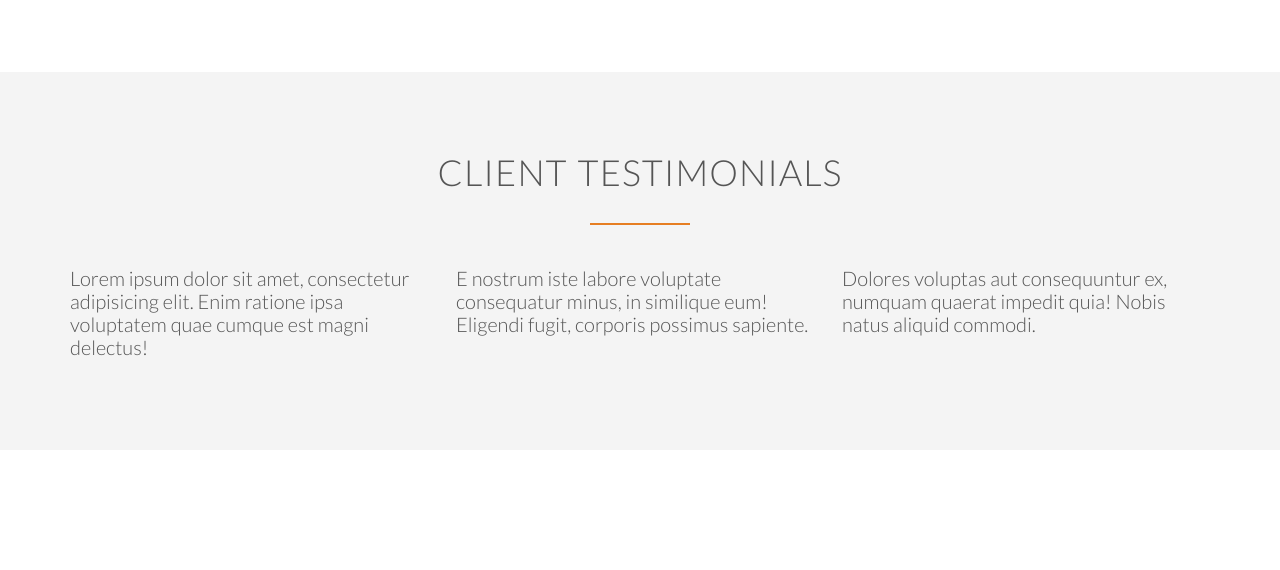
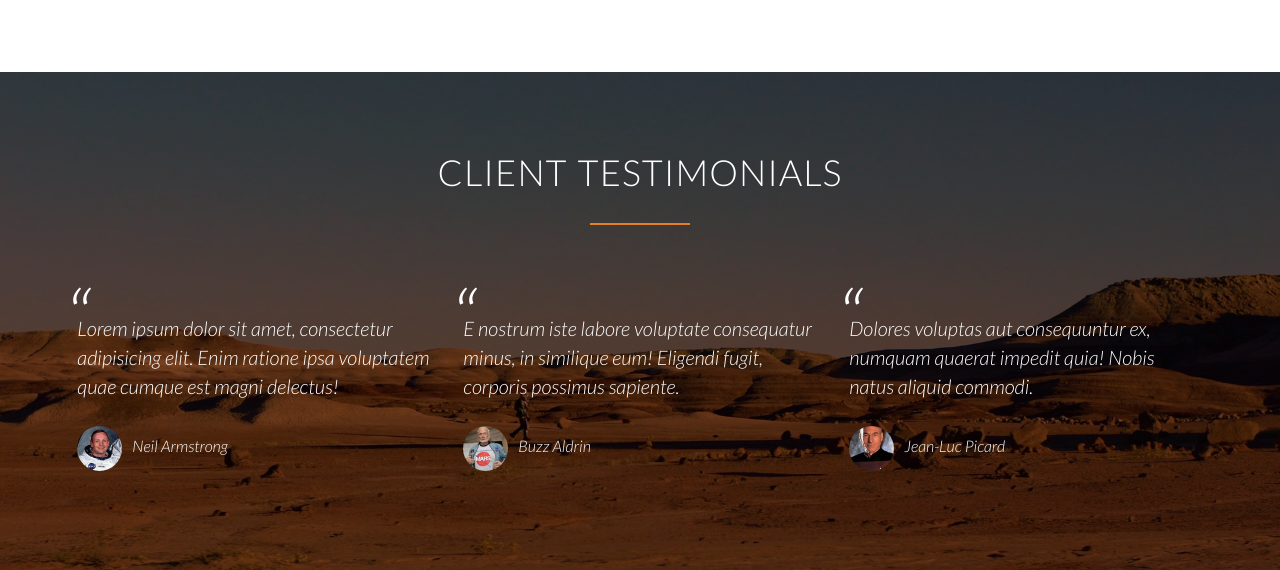
Before and after one commit to josip1987/space-travel-website, a website built with webpack: page app/index.html in a window 1280 px wide. Shown: the part 3210-3780 px from the top of the page. Before the commit the page ends 3660 px from the top, so only its background shows below. Built offline with nearby package versions, Linux system fonts and the light colour scheme.

Commit message:
testimonials revisit

```diff
--- a/app/assets/styles/modules/_hero.css
+++ b/app/assets/styles/modules/_hero.css
@@ -3,6 +3,7 @@
 	background-size: cover;
 	background-position: center;
 	height: 100vh;
+	background-attachment: fixed;
 
 	&__text {
 		position: absolute;
--- a/app/assets/styles/modules/_section-testimonials.css
+++ b/app/assets/styles/modules/_section-testimonials.css
@@ -1,3 +1,36 @@
 .testimonials {
-	background-color: $whitecoffee;
+	background-image: linear-gradient(rgba(0, 0, 0, 0.5), rgba(0, 0, 0, 0.5)), url(../../../assets/images/background-1.jpg);
+	background-size: cover;
+	color: $white;
+	background-attachment: fixed;
+
+	&__quote {
+		padding: 2%;
+		font-style: italic;
+		line-height: 145%;
+		position: relative;
+		margin-top: 40px;
+
+		& cite {
+			font-size: 1rem;
+			margin-top: 25px;
+			display: block;
+		}
+
+		&--image {
+			height: 45px;
+			border-radius: 50%;
+			margin-right: 10px;
+			vertical-align: middle;
+		}
+	}
+
+	&__quote::before {
+		content: "\201C";
+		display: block;
+		position: absolute;
+		top: -5px;
+		left: -5px;
+		font-size: 5rem;
+	}
 }
--- a/app/index.html
+++ b/app/index.html
@@ -222,20 +222,23 @@
 
 		<div class="row">
 			<div class="col span-1-of-3">
-				<blockquote>
+				<blockquote class="testimonials__quote">
 					Lorem ipsum dolor sit amet, consectetur adipisicing elit. Enim ratione ipsa voluptatem quae cumque est magni delectus!
+					<cite><img src="../assets/images/customer1.jpg" alt="Quote" class="testimonials__quote--image">Neil Armstrong</cite>
 				</blockquote>
 			</div> <!--/ .col span-1-of-3 -->
 
 			<div class="col span-1-of-3">
-				<blockquote>
+				<blockquote class="testimonials__quote">
 					E nostrum iste labore voluptate consequatur minus, in similique eum! Eligendi fugit, corporis possimus sapiente.
+					<cite><img src="../assets/images/customer2.jpg" alt="Quote" class="testimonials__quote--image">Buzz Aldrin</cite>
 				</blockquote>
 			</div> <!--/ .col span-1-of-3 -->
 
 			<div class="col span-1-of-3">
-				<blockquote>
+				<blockquote class="testimonials__quote">
 					Dolores voluptas aut consequuntur ex, numquam quaerat impedit quia! Nobis natus aliquid commodi.
+					<cite><img src="../assets/images/customer3.jpg" alt="Quote" class="testimonials__quote--image">Jean-Luc Picard</cite>
 				</blockquote>
 			</div> <!--/ .col span-1-of-3 -->
 		</div>  <!--/ .row -->
--- a/app/temp/styles/styles.css
+++ b/app/temp/styles/styles.css
@@ -1173,6 +1173,7 @@ h3 {
 	background-size: cover;
 	background-position: center;
 	height: 100vh;
+	background-attachment: fixed;
 }
 
 .hero__text {
@@ -1433,7 +1434,40 @@ h3 {
 }
 
 .testimonials {
-	background-color: #f4f4f4;
+	background-image: linear-gradient(rgba(0, 0, 0, 0.5), rgba(0, 0, 0, 0.5)), url(../../../assets/images/background-1.jpg);
+	background-size: cover;
+	color: #ffffff;
+	background-attachment: fixed;
+}
+
+.testimonials__quote {
+  padding: 2%;
+  font-style: italic;
+  line-height: 145%;
+  position: relative;
+  margin-top: 40px;
+}
+
+.testimonials__quote cite {
+  font-size: 1rem;
+  margin-top: 25px;
+  display: block;
+}
+
+.testimonials__quote--image {
+  height: 45px;
+  border-radius: 50%;
+  margin-right: 10px;
+  vertical-align: middle;
+}
+
+.testimonials__quote::before {
+  content: "\201C";
+  display: block;
+  position: absolute;
+  top: -5px;
+  left: -5px;
+  font-size: 5rem;
 }
 
 .icon-big {
```
Also changed, not shown: app/assets/images/background-1.jpg (added), app/assets/images/customer1.jpg (added), app/assets/images/customer2.jpg (added), app/assets/images/customer3.jpg (added).
